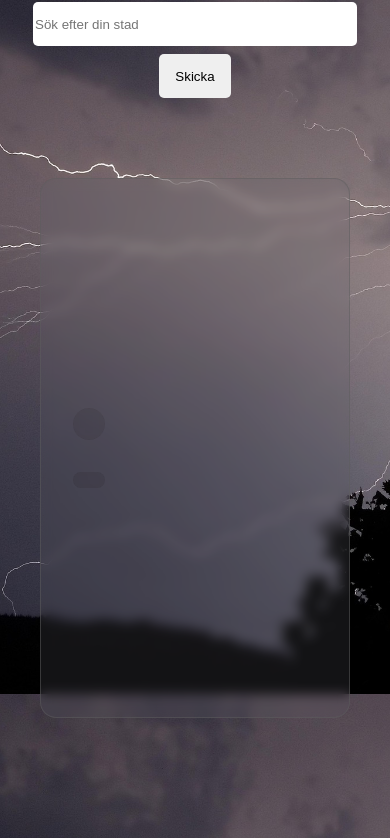
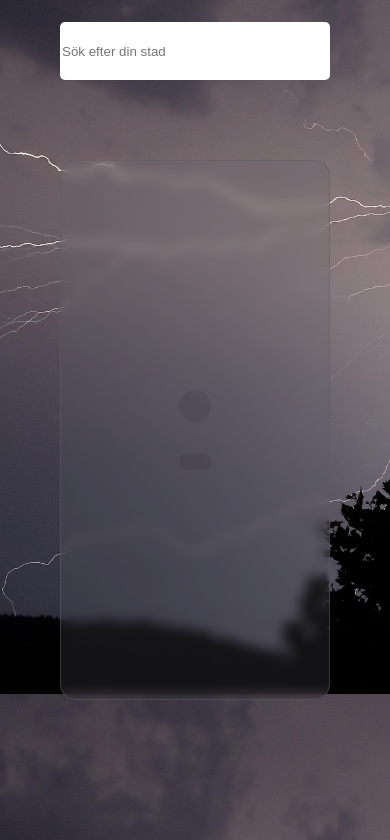
Before and after one commit to Eliasjohansson123/Weather-refactor, a plain HTML site: page weather/html/index.html in a window 390 px wide. Shown: the part 150-990 px from the top of the page. Drawn offline with Linux system fonts and the light colour scheme.

Commit message:
responsivitet

```diff
--- a/weather/css/main.css
+++ b/weather/css/main.css
@@ -219,10 +219,10 @@ header {
   outline-offset: 3px;
 }
 #input {
-  height: 42px;
+  height: 3.5rem;
   width: 100%;
-  min-width: 20rem;
-  max-width: 22rem;
+  min-width: 10rem;
+  max-width: 35rem;
   border-radius: 5px;
   border: none;
 }
@@ -237,10 +237,10 @@ header {
 
 @media (max-width: 900px) {
   body {
-    padding: 70px;
+    padding: 1px 60px;
   }
   .weather-container {
-    padding: 1.5rem;
+    display: flex;
   }
 
   .info {
@@ -257,7 +257,7 @@ header {
 @media (max-width: 600px) {
   body,
   main {
-    padding: 20px;
+    padding: 30px;
   }
   .info {
     padding: 1rem;
@@ -268,8 +268,12 @@ header {
 
   .weather-container {
     min-width: 100%;
+    max-width: 100%;
+    display: flex;
     flex-direction: column;
-    padding: 1rem;
+
+    align-items: center;
+    /* padding: 1rem; */
     border-radius: 12px;
   }
 }
--- a/weather/html/index.html
+++ b/weather/html/index.html
@@ -23,8 +23,6 @@
               type="text"
               autocomplete="off"
             />
-
-            <button type="button" id="send-input">Skicka</button>
           </div>
         </form>
       </header>
```
